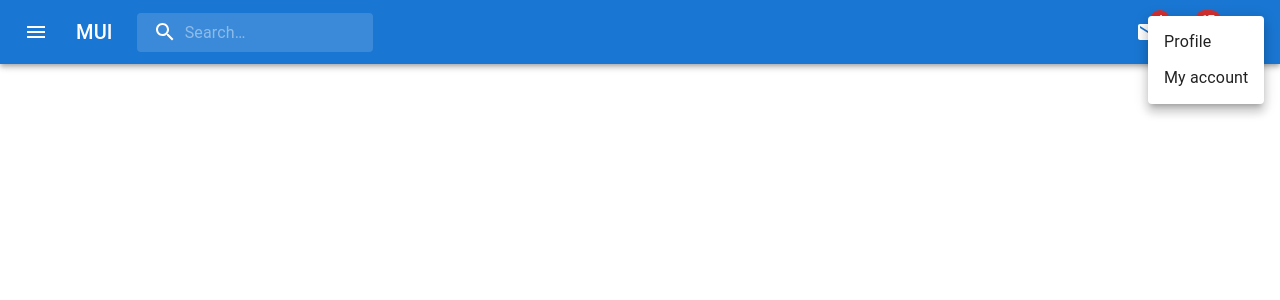
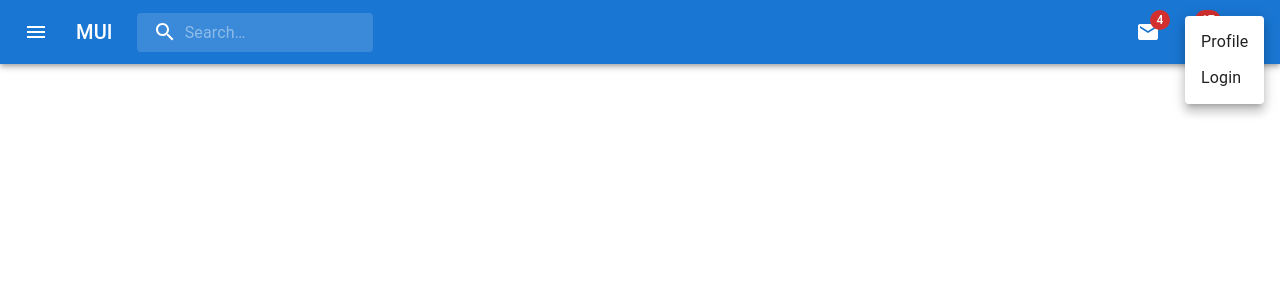
Before and after one commit to iqfx/password-frontend, a Next.js app: page / in a window 1280 px wide. Both pictures are taken after a click on the button 1244 px from the left and 32 px from the top of the page. Shown: the top 300 px of the page. Built offline with nearby package versions, Linux system fonts and the light colour scheme; no server answers.

Commit message:
implemented authentication

```diff
--- a/package.json
+++ b/package.json
@@ -10,6 +10,7 @@
     "test": "jest"
   },
   "dependencies": {
+    "@auth0/nextjs-auth0": "^2.6.0",
     "@emotion/react": "^11.10.6",
     "@emotion/styled": "^11.10.6",
     "@mui/icons-material": "^5.11.16",
--- a/src/components/NavBar.tsx
+++ b/src/components/NavBar.tsx
@@ -15,6 +15,8 @@
 import MailIcon from "@mui/icons-material/Mail";
 import NotificationsIcon from "@mui/icons-material/Notifications";
 import MoreIcon from "@mui/icons-material/MoreVert";
+import { useUser } from '@auth0/nextjs-auth0/client';
+
 const Search = styled("div")(({ theme }) => ({
   position: "relative",
   borderRadius: theme.shape.borderRadius,
@@ -55,6 +57,7 @@
 }));
 
 export default function PrimarySearchAppBar() {
+  const { user, error, isLoading } = useUser();
   const [anchorEl, setAnchorEl] = React.useState<null | HTMLElement>(null);
   const [mobileMoreAnchorEl, setMobileMoreAnchorEl] =
     React.useState<null | HTMLElement>(null);
@@ -97,7 +100,12 @@
       onClose={handleMenuClose}
     >
       <MenuItem onClick={handleMenuClose}>Profile</MenuItem>
-      <MenuItem onClick={handleMenuClose}>My account</MenuItem>
+      {!user && (
+        <MenuItem onClick={handleMenuClose}><a href="/api/auth/login">Login</a></MenuItem>
+      )}
+      {user && (
+        <MenuItem onClick={handleMenuClose}><a href="/api/auth/logout">Logout</a></MenuItem>
+      )}
     </Menu>
   );
 
--- a/src/pages/_app.tsx
+++ b/src/pages/_app.tsx
@@ -1,6 +1,11 @@
 import "@/styles/globals.css";
 import type { AppProps } from "next/app";
+import { UserProvider } from '@auth0/nextjs-auth0/client';
 
 export default function App({ Component, pageProps }: AppProps) {
-  return <Component {...pageProps} />;
+  return (
+    <UserProvider>
+      <Component {...pageProps} />
+    </UserProvider>
+  );
 }
--- /dev/null
+++ b/src/pages/api/auth/[...auth0].ts
@@ -0,0 +1,3 @@
+import { handleAuth } from '@auth0/nextjs-auth0';
+
+export default handleAuth();
--- a/src/pages/index.tsx
+++ b/src/pages/index.tsx
@@ -1,9 +1,21 @@
 import Navbar from "../components/NavBar";
+import { useUser } from '@auth0/nextjs-auth0/client';
 
 export default function Home() {
+  const { user, error, isLoading } = useUser();
+
+  if (isLoading) return <div>Loading...</div>;
+  if (error) return <div>{error.message}</div>;
   return (
     <main className="">
       <Navbar />
+      {user && (
+      <div>
+        <img src={user.picture} alt={user.name} />
+        <h2>{user.name}</h2>
+        <p>{user.email}</p>
+      </div>
+    )}
     </main>
   );
 }
```
Also changed, not shown: 1 other file (tests, documents, lock files or other folders).
